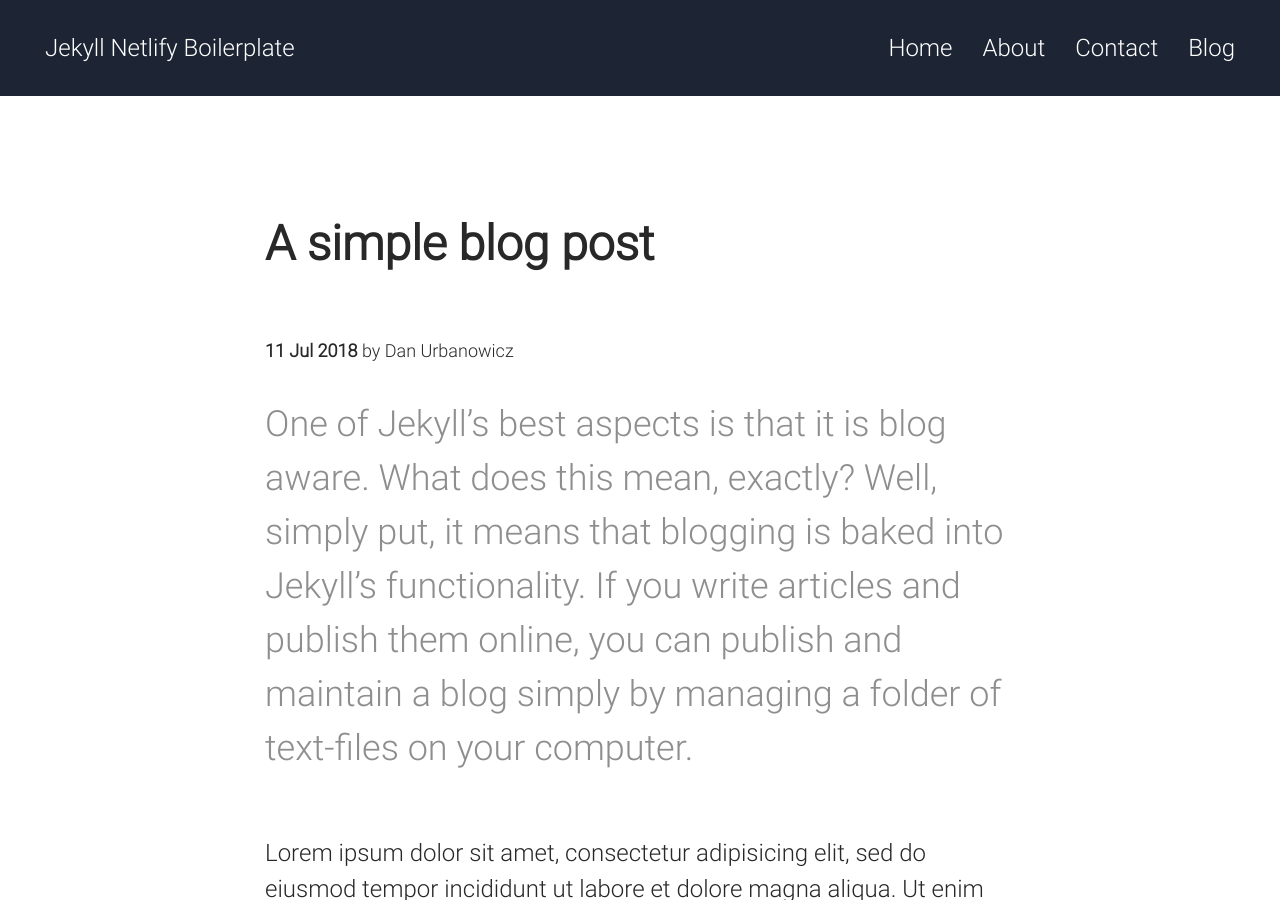
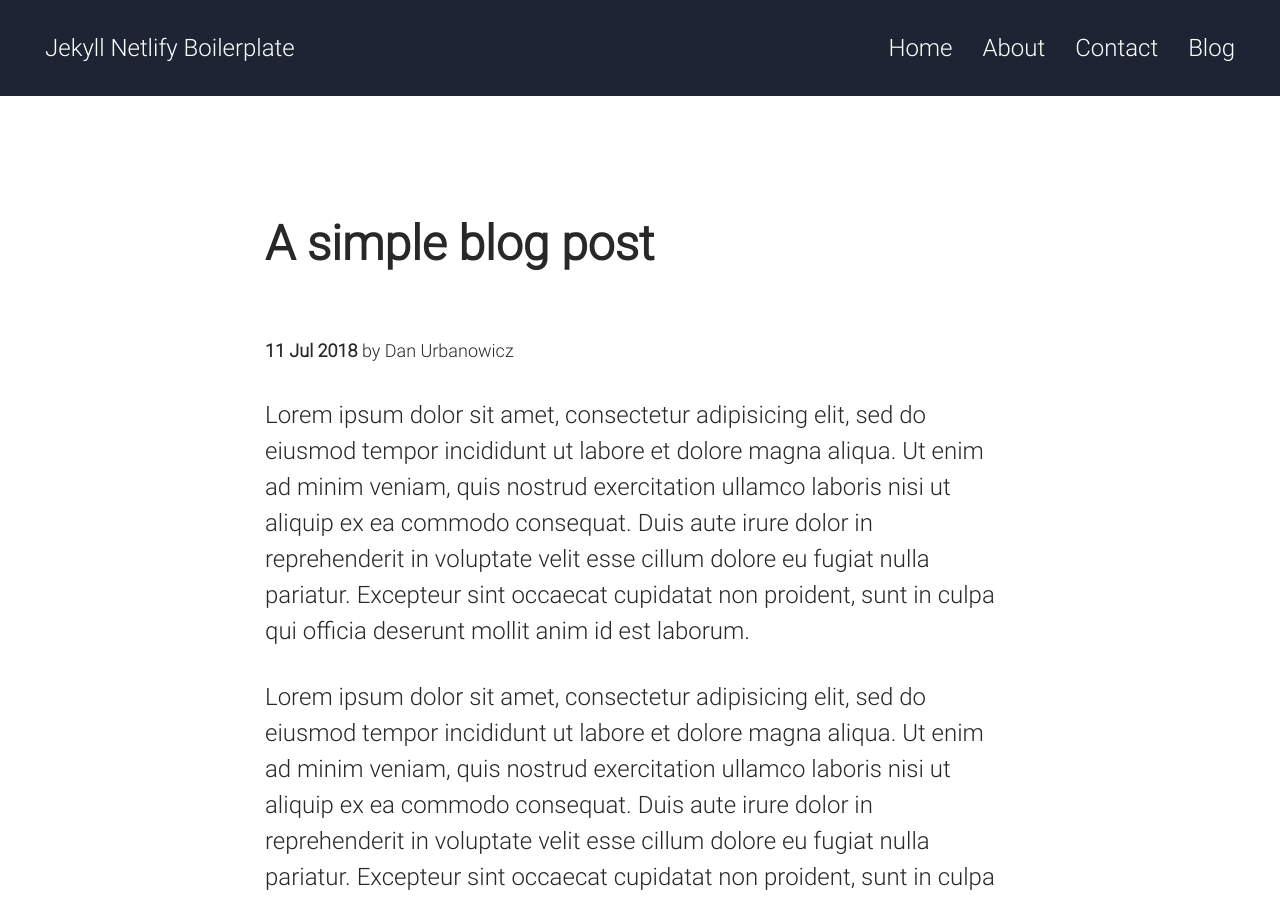
Before and after one commit to danurbanowicz/jekyll-netlify-boilerplate, a Jekyll site: the page built from _posts/2018-07-11-a-simple-post.md, in a window 1280 px wide and 900 px high. Built offline with Jekyll 4.4.1, drawn with Linux system fonts in a browser that asks for light colours; a script that is not in the unit is left out.

Commit message:
Update Post “2018-07-11-a-simple-post”

```diff
--- a/_posts/2018-07-11-a-simple-post.md
+++ b/_posts/2018-07-11-a-simple-post.md
@@ -1,15 +1,10 @@
 ---
 layout: post
 title: A simple blog post
-date: 2018-07-11 00:12:57
 author: dan_urbanowicz
+date: 2018-07-11T00:12:57.000Z
+intro_paragraph: ''
 categories: misc
-intro_paragraph: |
-  One of Jekyll’s best aspects is that it is blog aware. What does this
-  mean, exactly? Well, simply put, it means that blogging is baked into
-  Jekyll’s functionality. If you write articles and publish them online, you
-  can publish and maintain a blog simply by managing a folder of text-files
-  on your computer.
 ---
 
 Lorem ipsum dolor sit amet, consectetur adipisicing elit, sed do eiusmod tempor incididunt ut labore et dolore magna aliqua. Ut enim ad minim veniam, quis nostrud exercitation ullamco laboris nisi ut aliquip ex ea commodo consequat. Duis aute irure dolor in reprehenderit in voluptate velit esse cillum dolore eu fugiat nulla pariatur. Excepteur sint occaecat cupidatat non proident, sunt in culpa qui officia deserunt mollit anim id est laborum.
```
